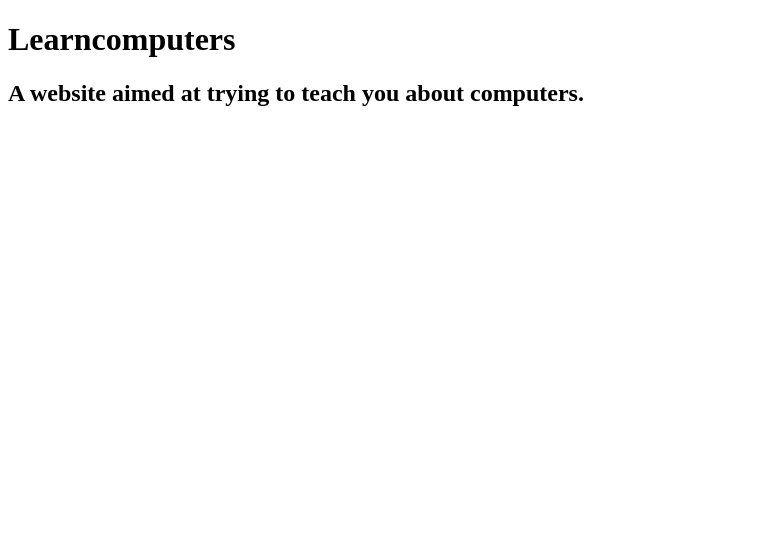
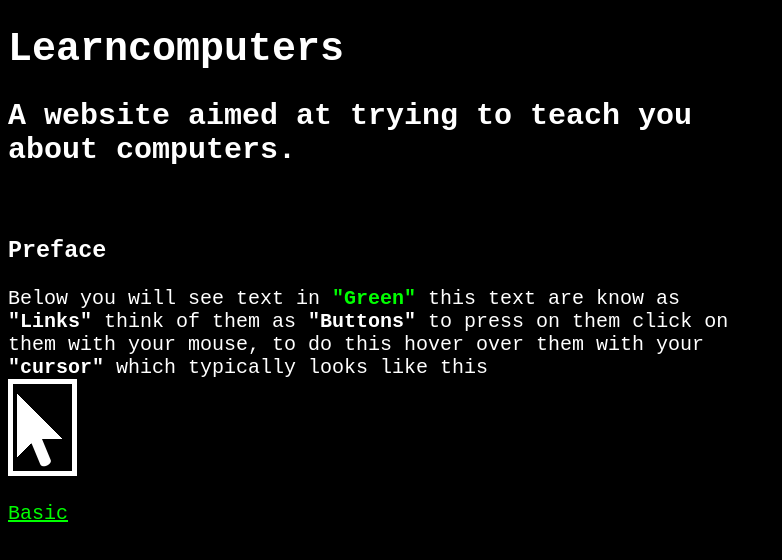
Before and after one commit to rex-williams/learncomputers, a plain HTML site: page index.html in a window 1280 px wide. Shown: the whole page, without its empty margins (0-782 px from the left). Drawn offline with Linux system fonts and the light colour scheme.

Commit message:
added basic.html and preface

```diff
--- /dev/null
+++ b/css/style.css
@@ -0,0 +1,11 @@
+html {
+    background-color: #000000;
+    color: #ffffff;
+    font-family: Monospace;
+    font-size: 20px;
+    max-width: 60%;
+}
+
+img { border: solid 5px #ffffff; }
+a { color: #00ff00; }
+a:hover { color: #008800; }
--- a/index.html
+++ b/index.html
@@ -9,7 +9,11 @@
 </head>
 <body>
   <h1>Learncomputers</h1>
-        <h2>A website aimed at trying to teach you about computers.</h2>
-
+  <h2>A website aimed at trying to teach you about computers.</h2><br>
+  <h3>Preface</h3>
+  <p>Below you will see text in <span style="color: #00ff00;"><strong>"Green"</strong></span> this text are know as <strong>"Links"</strong> think of them as <strong>"Buttons"</strong> to press on them click on them with your mouse, to do this hover over them with your <strong>"cursor"</strong> which typically looks like this<br>
+  <img style="max-width: 100px;" src="pix/cursor.png"><br>
+  </p>
+  <a alt="Cursor" href="./docs/basic.html">Basic</a>
 </body>
 </html>
```
Also changed, not shown: docs/basic.html (added, +14 -0 lines), pix/cursor.png (added). Lines whose indentation alone changed are shown as unchanged.
